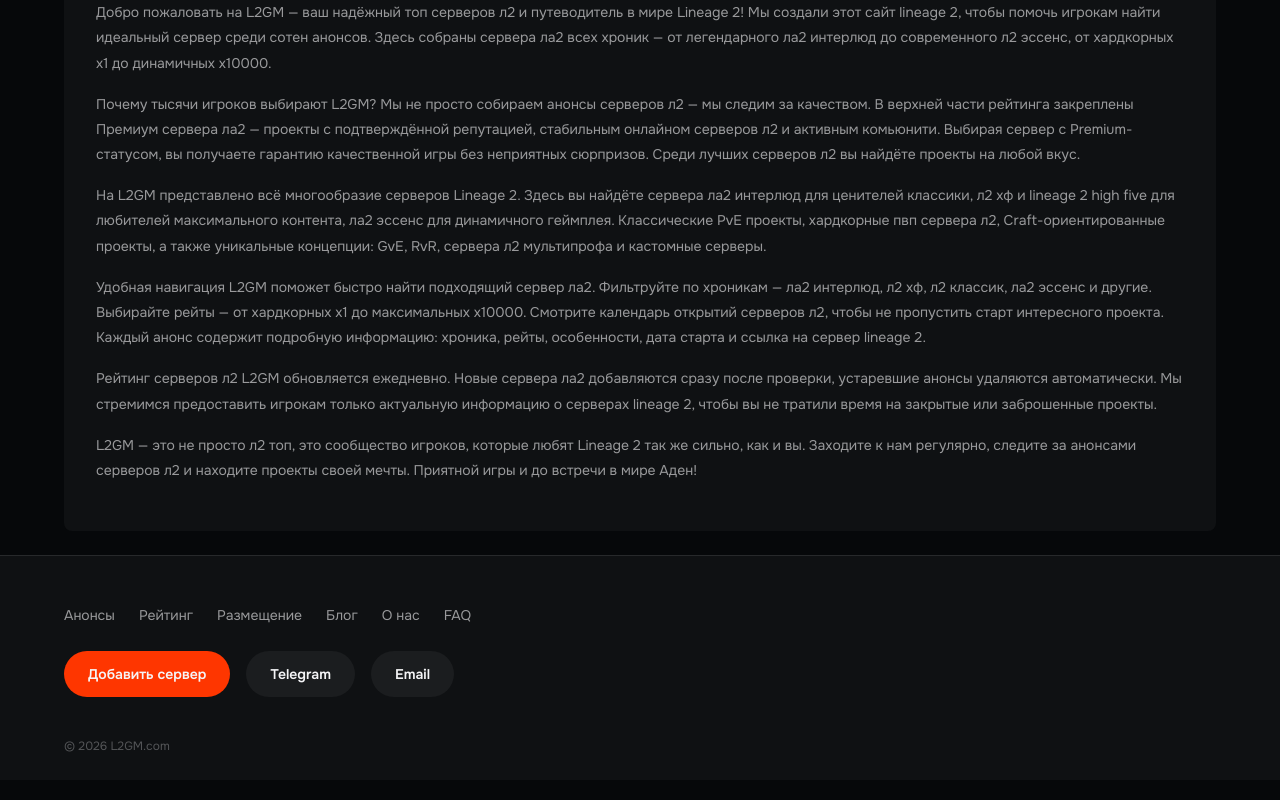
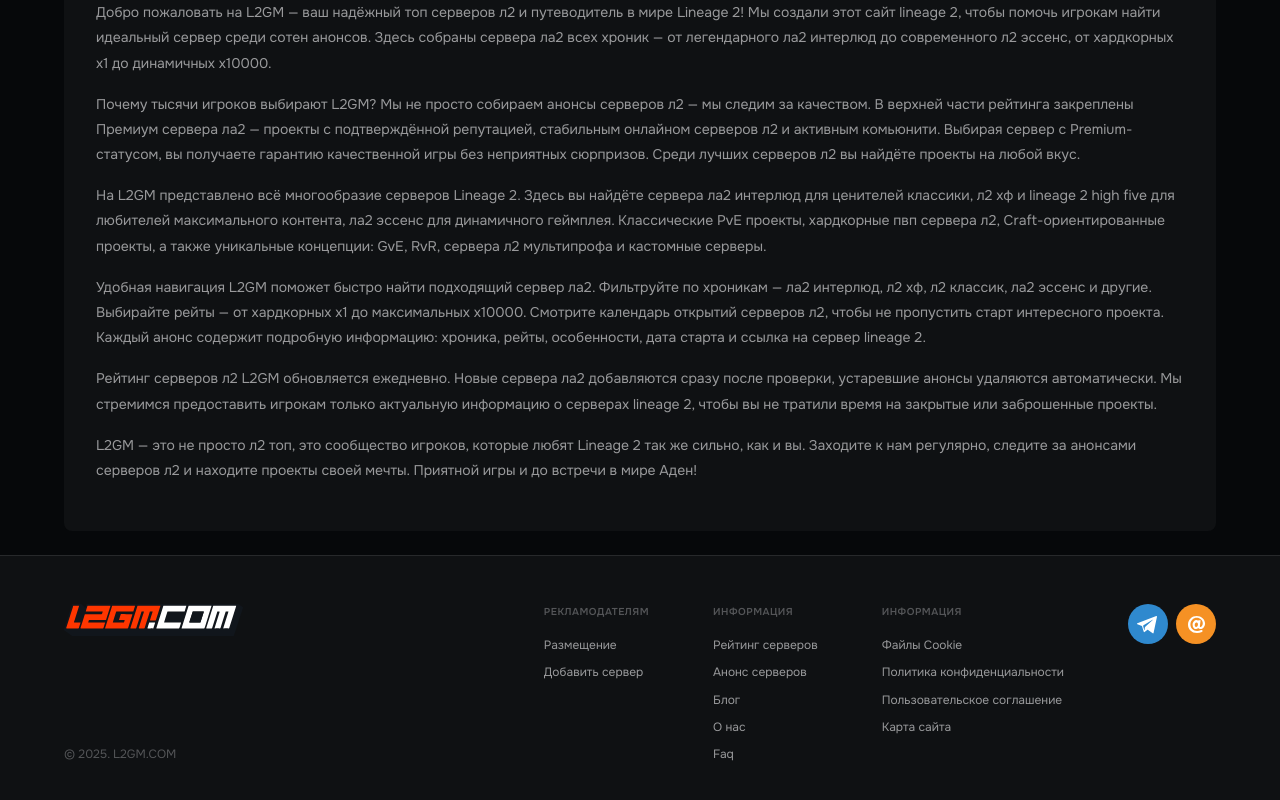
Before and after one commit to bogdankutsekonnn-oss/l2gm2, a Nuxt app: page / in a window 1280 px wide. Shown: the part 2158-2958 px from the top of the page. Built offline with nearby package versions, Linux system fonts and the light colour scheme.

Commit message:
Редизайн футера

```diff
--- a/components/AppFooter.vue
+++ b/components/AppFooter.vue
@@ -2,32 +2,61 @@
   <footer class="app-footer">
     <div class="container">
       <div class="footer-content">
-        <div class="footer-nav">
-          <NuxtLink to="/">Анонсы</NuxtLink>
-          <NuxtLink to="/rating">Рейтинг</NuxtLink>
+        <!-- Левая часть: логотип и копирайт -->
+        <div class="footer-brand">
+          <NuxtLink to="/" class="footer-logo">
+            <img src="/logo.svg" alt="L2GM - Анонсы серверов Lineage 2" />
+          </NuxtLink>
+          <div class="footer-copyright">© 2025. L2GM.COM</div>
+        </div>
+
+        <!-- Правая часть: колонки + соцсети -->
+        <div class="footer-right">
+          <!-- Колонки с ссылками -->
+          <div class="footer-columns">
+            <!-- Рекламодателям -->
+            <div class="footer-column">
+              <h4 class="footer-column-title">РЕКЛАМОДАТЕЛЯМ</h4>
+              <nav class="footer-column-links">
                 <NuxtLink to="/advertisement">Размещение</NuxtLink>
+                <NuxtLink to="/add-server">Добавить сервер</NuxtLink>
+              </nav>
+            </div>
+
+            <!-- Информация -->
+            <div class="footer-column">
+              <h4 class="footer-column-title">ИНФОРМАЦИЯ</h4>
+              <nav class="footer-column-links">
+                <NuxtLink to="/rating">Рейтинг серверов</NuxtLink>
+                <NuxtLink to="/">Анонс серверов</NuxtLink>
                 <NuxtLink to="/blog">Блог</NuxtLink>
                 <NuxtLink to="/about">О нас</NuxtLink>
-          <NuxtLink to="/faq">FAQ</NuxtLink>
+                <NuxtLink to="/faq">Faq</NuxtLink>
+              </nav>
             </div>
-        <div class="footer-actions">
-          <NuxtLink to="/add-server" class="btn-primary">
-            Добавить сервер
-          </NuxtLink>
-          <a href="https://t.me/l2gm" class="btn-secondary" target="_blank">
-            Telegram
-          </a>
-          <a href="mailto:info@l2gm.com" class="btn-secondary"> Email </a>
-        </div>
-        <!-- TODO: Добавить страницы позже
-        <div class="footer-links">
+
+            <!-- Информация (правая) -->
+            <div class="footer-column">
+              <h4 class="footer-column-title">ИНФОРМАЦИЯ</h4>
+              <nav class="footer-column-links">
+                <NuxtLink to="/cookies">Файлы Cookie</NuxtLink>
                 <NuxtLink to="/privacy">Политика конфиденциальности</NuxtLink>
                 <NuxtLink to="/terms">Пользовательское соглашение</NuxtLink>
                 <NuxtLink to="/sitemap">Карта сайта</NuxtLink>
-          <NuxtLink to="/cookies">Файлы Cookie</NuxtLink>
+              </nav>
             </div>
-        -->
-        <div class="footer-copyright">© 2026 L2GM.com</div>
+          </div>
+
+          <!-- Социальные иконки -->
+          <div class="footer-social">
+            <a href="https://t.me/l2gm" target="_blank" class="social-link" aria-label="Telegram">
+              <img src="/images/social/telegram.svg" alt="Telegram" width="40" height="40" />
+            </a>
+            <a href="mailto:info@l2gm.com" class="social-link" aria-label="Email">
+              <img src="/images/social/mail.svg" alt="Email" width="40" height="40" />
+            </a>
+          </div>
+        </div>
       </div>
     </div>
   </footer>
@@ -37,53 +66,147 @@
 .app-footer {
   background: var(--bg-surface);
   border-top: 1px solid rgba(255, 255, 255, 0.1);
-  padding: var(--spacing-xxl) 0 var(--spacing-lg);
-  z-index: 99;
+  padding: var(--spacing-xxl) 0;
+  position: relative;
+  z-index: 50;
 }
 
 .footer-content {
   display: flex;
-  flex-direction: column;
-  gap: var(--spacing-lg);
+  justify-content: space-between;
+  align-items: stretch;
 }
 
-.footer-nav {
+.footer-brand {
   display: flex;
-  gap: var(--spacing-lg);
-  flex-wrap: wrap;
+  flex-direction: column;
+  gap: var(--spacing-xl);
 }
 
-.footer-nav a {
-  color: var(--text-secondary);
-  text-decoration: none;
-  font-size: var(--font-base);
+.footer-right {
+  display: flex;
+  align-items: flex-start;
+  gap: 64px;
 }
 
-.footer-nav a:hover {
-  color: var(--text-primary);
+.footer-logo {
+  text-decoration: none;
+  display: flex;
+  align-items: center;
 }
 
-.footer-actions {
-  display: flex;
-  gap: var(--spacing-md);
-  flex-wrap: wrap;
-}
-
-.footer-links {
-  display: flex;
-  gap: var(--spacing-lg);
-  flex-wrap: wrap;
-}
-
-.footer-links a {
-  color: var(--text-secondary);
-  text-decoration: none;
-  font-size: var(--font-sm);
+.footer-logo img {
+  height: 32px;
+  width: auto;
 }
 
 .footer-copyright {
   color: var(--text-disabled);
   font-size: var(--font-sm);
-  margin-top: var(--spacing-md);
+  margin-top: auto;
+}
+
+.footer-columns {
+  display: flex;
+  gap: 64px;
+}
+
+.footer-column {
+  display: flex;
+  flex-direction: column;
+  gap: var(--spacing-md);
+}
+
+.footer-column-title {
+  color: var(--text-disabled);
+  font-size: var(--font-xs);
+  font-weight: var(--font-semibold);
+  text-transform: uppercase;
+  letter-spacing: 0.5px;
+  margin: 0;
+}
+
+.footer-column-links {
+  display: flex;
+  flex-direction: column;
+  gap: var(--spacing-sm);
+}
+
+.footer-column-links a {
+  color: var(--text-secondary);
+  text-decoration: none;
+  font-size: var(--font-sm);
+  transition: color 0.2s;
+}
+
+.footer-column-links a:hover {
+  color: var(--text-primary);
+}
+
+.footer-social {
+  display: flex;
+  gap: var(--spacing-sm);
+}
+
+.social-link {
+  display: flex;
+  align-items: center;
+  justify-content: center;
+  transition: opacity 0.2s;
+}
+
+.social-link:hover {
+  opacity: 0.8;
+}
+
+.social-link img {
+  display: block;
+}
+
+@media (max-width: 1024px) {
+  .footer-content {
+    flex-direction: column;
+    gap: var(--spacing-xl);
+  }
+
+  .footer-brand {
+    flex-direction: row;
+    justify-content: space-between;
+    align-items: center;
+    width: 100%;
+  }
+
+  .footer-right {
+    width: 100%;
+    flex-wrap: wrap;
+    gap: var(--spacing-xl);
+  }
+
+  .footer-columns {
+    flex-wrap: wrap;
+    gap: var(--spacing-xl);
+  }
+
+  .footer-social {
+    justify-content: flex-start;
+  }
+}
+
+@media (max-width: 640px) {
+  .footer-brand {
+    flex-direction: column;
+    align-items: flex-start;
+    gap: var(--spacing-md);
+  }
+
+  .footer-right {
+    flex-direction: column;
+    gap: var(--spacing-lg);
+  }
+
+  .footer-columns {
+    flex-direction: column;
+    gap: var(--spacing-lg);
+  }
 }
 </style>
```
Also changed, not shown: public/images/social/mail.svg (added), public/images/social/telegram.svg (added). Lines whose indentation alone changed are shown as unchanged.
